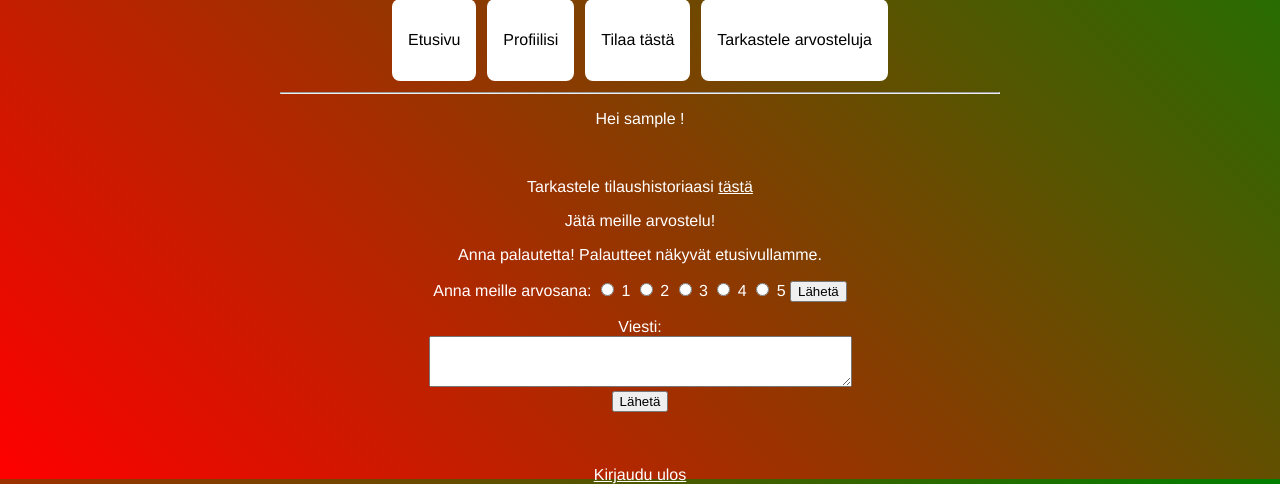
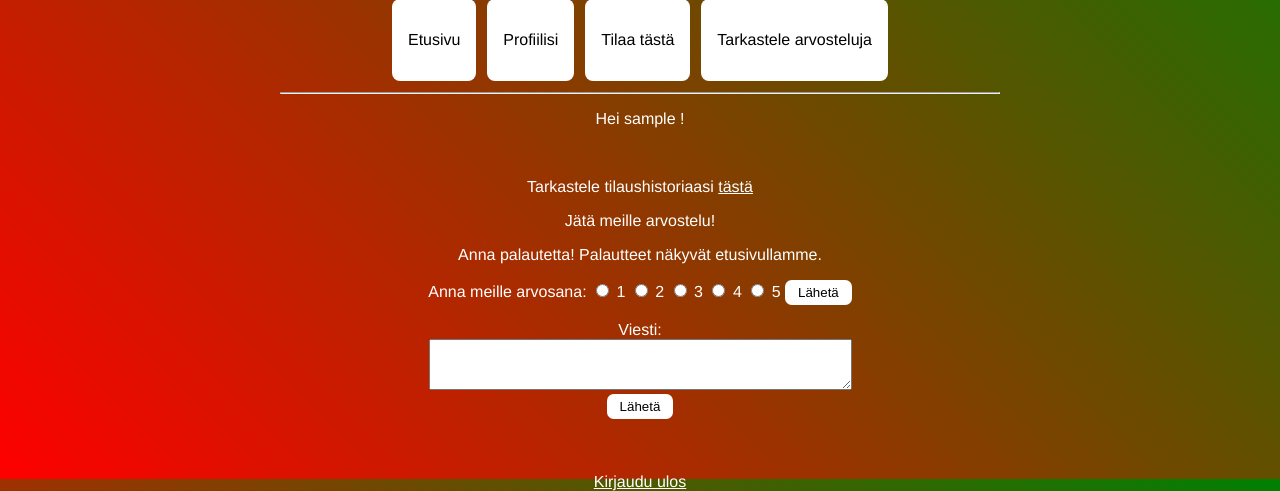
Before and after one commit to lottatan/pizzaservice, a Flask app: page /send in a window 1280 px wide. Shown: the part 321-812 px from the top of the page. Run offline with Flask 3, Linux system fonts and the light colour scheme; the visitor is signed in with stand-in values (Sample User, id 1).

Commit message:
napit sijoitettu oikeaan paikkaan ja oikean muotoisiksi

```diff
--- a/static/main.css
+++ b/static/main.css
@@ -62,3 +62,35 @@ nav ul {
 nav a{
     color: white;
 }
+
+form #order-button {
+    grid-column-start: 2;
+    padding:5px;
+    border: none;
+    text-align: center;
+    width: 5em;
+    margin: auto 0 auto 5.5em;
+    background: white;
+    border-radius: .5em;
+}
+
+form #login-button {
+    padding:5px;
+    border: none;
+    text-align: center;
+    width: 5em;
+    margin: auto;
+    background: white;
+    border-radius: .5em;
+}
+
+form #create-button {
+    grid-column-start: 1;
+    padding:5px;
+    border: none;
+    text-align: center;
+    width: 5em;
+    margin: auto 0 auto 5.5em;
+    background: white;
+    border-radius: .5em;
+}
--- a/templates/create.html
+++ b/templates/create.html
@@ -16,7 +16,7 @@
             <p>
             Salasana: <br><input type="password" name="password" minlength="1">
             </p>
-            <input type="submit" value="Luo käyttäjä">
+            <input id= "create-button" type="submit" value="Luo käyttäjä">
             </form>
         </div>
         {% endblock %}
--- a/templates/order.html
+++ b/templates/order.html
@@ -52,7 +52,7 @@
         <textarea name="address" rows="3" cols="50"></textarea>
         <p>
         <br>
-        <input type="submit" value="Lähetä">
+        <input id= "order-button" type="submit" value="Lähetä">
 
     </form>
 </div>
--- a/templates/profile.html
+++ b/templates/profile.html
@@ -28,7 +28,7 @@
         <input type="radio" name="rating" value="4"> 4
         <input type="radio" name="rating" value="5"> 5
 
-        <input type="submit" value="Lähetä">
+        <input id="login-button" type="submit" value="Lähetä">
         <input type="hidden" name="user_id" value="{{ user_id }}">
         <input type="hidden" name="csrf_token" value="{{ session.csrf_token }}">
         <input type="hidden" name="username" value="{{ username }}">
@@ -42,7 +42,7 @@
         <textarea name="comment" rows="3" cols="50" minlength="1" maxlength="100"></textarea>
         <br>
 
-        <input type="submit" value="Lähetä">
+        <input id= "login-button" type="submit" value="Lähetä">
         <input type="hidden" name="user_id" value="{{ user_id }}">
         <input type="hidden" name="csrf_token" value="{{ session.csrf_token }}">
         <input type="hidden" name="username" value="{{ username }}">
@@ -59,13 +59,15 @@
     </div>
     {% else %}
 
+
+
     <div class="content">
         <form action="/login" method="POST">
             <p>Tunnus:<br>
             <input type="text" name="username"></p>
             <p>Salasana:<br>
             <input type="password" name="password"></p>
-            <input type="submit" value="Kirjaudu">
+            <input id="login-button" type="submit" value="Kirjaudu">
             <input type="hidden" name="user_id" value="{{ user_id }}">
             <input type="hidden" name="csrf_token" value="{{ session.csrf_token }}">
             <input type="hidden" name="username" value="{{ username }}">
```
